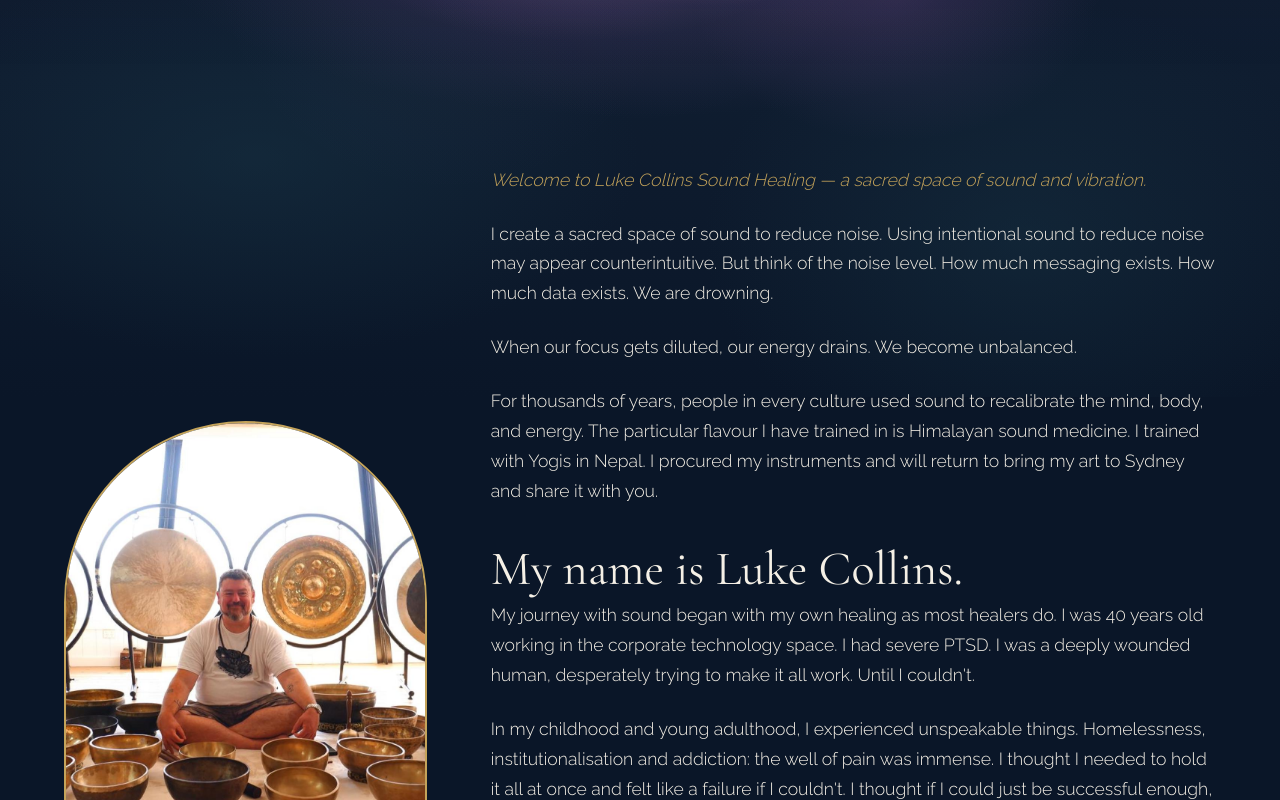
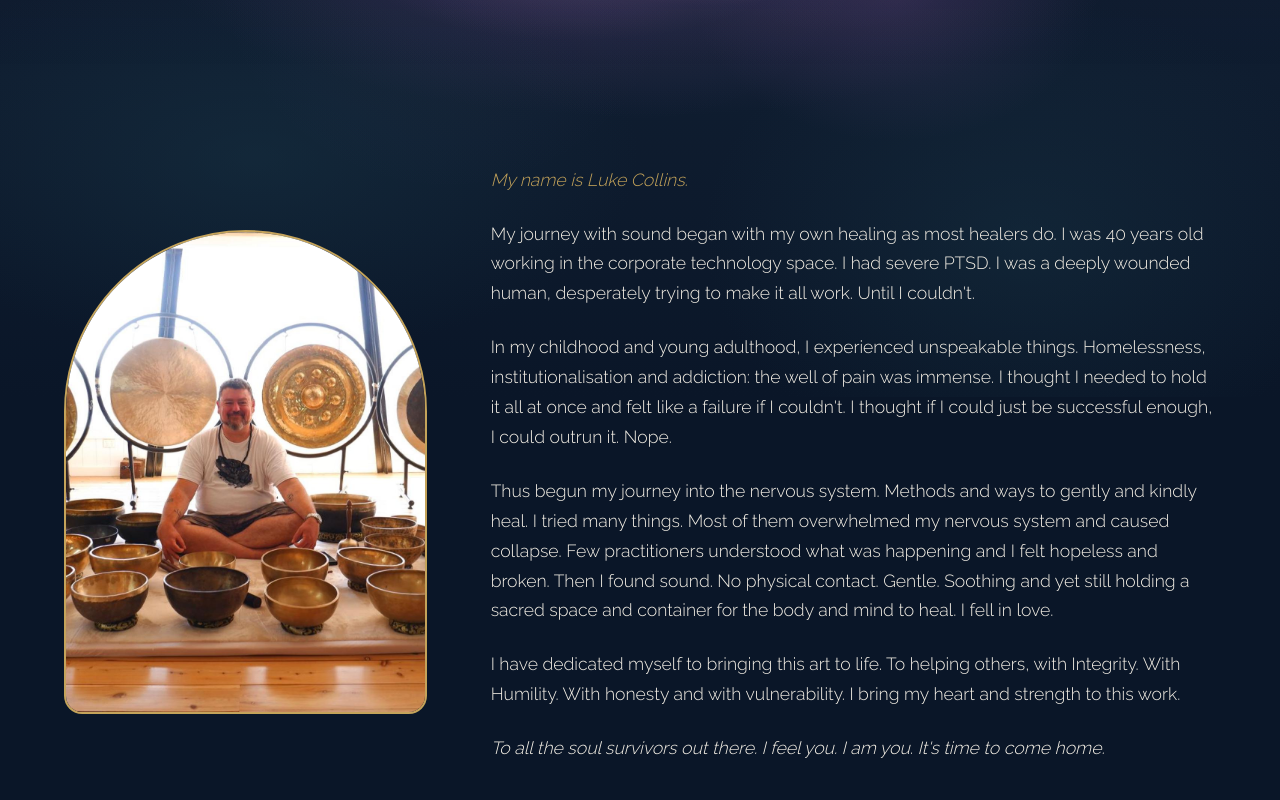
Before and after one commit to honeyyydoge/luke-collins-sound-healing, a website: page about.html in a window 1280 px wide. Shown: the part 403-1203 px from the top of the page. Drawn offline with nearby package versions, Linux system fonts and the light colour scheme.

Commit message:
Update about page with Luke's personal story

```diff
--- a/about.html
+++ b/about.html
@@ -54,11 +54,7 @@
                     <img src="assets/luke-portrait-full.jpg" alt="Luke Collins - Sound Healing Practitioner" class="luke-portrait">
                 </div>
                 <div class="about-text">
-                    <p class="lead">Welcome to Luke Collins Sound Healing — a sacred space of sound and vibration.</p>
-                    <p>I create a sacred space of sound to reduce noise. Using intentional sound to reduce noise may appear counterintuitive. But think of the noise level. How much messaging exists. How much data exists. We are drowning.</p>
-                    <p>When our focus gets diluted, our energy drains. We become unbalanced.</p>
-                    <p>For thousands of years, people in every culture used sound to recalibrate the mind, body, and energy. The particular flavour I have trained in is Himalayan sound medicine. I trained with Yogis in Nepal. I procured my instruments and will return to bring my art to Sydney and share it with you.</p>
-                    <h2 style="margin-top: 2rem;">My name is Luke Collins.</h2>
+                    <p class="lead">My name is Luke Collins.</p>
                     <p>My journey with sound began with my own healing as most healers do. I was 40 years old working in the corporate technology space. I had severe PTSD. I was a deeply wounded human, desperately trying to make it all work. Until I couldn't.</p>
                     <p>In my childhood and young adulthood, I experienced unspeakable things. Homelessness, institutionalisation and addiction: the well of pain was immense. I thought I needed to hold it all at once and felt like a failure if I couldn't. I thought if I could just be successful enough, I could outrun it. Nope.</p>
                     <p>Thus begun my journey into the nervous system. Methods and ways to gently and kindly heal. I tried many things. Most of them overwhelmed my nervous system and caused collapse. Few practitioners understood what was happening and I felt hopeless and broken. Then I found sound. No physical contact. Gentle. Soothing and yet still holding a sacred space and container for the body and mind to heal. I fell in love.</p>
```
